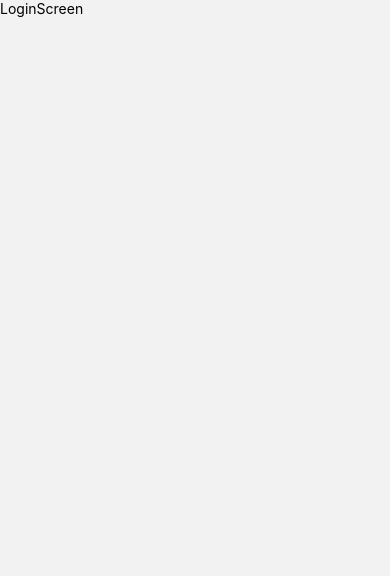
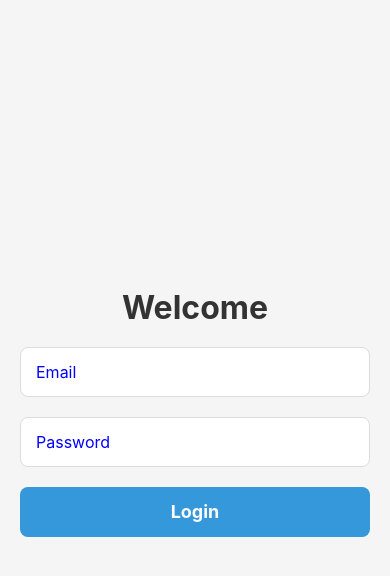
Before and after one commit to Sajal00/Expensetrack, a React Native app: screen /Login in a window 390 px wide. Shown: the top 576 px of the page. Built offline with nearby package versions, Linux system fonts and the light colour scheme.

Commit message:
Firebase setup

```diff
--- a/package.json
+++ b/package.json
@@ -10,6 +10,7 @@
     "test": "jest"
   },
   "dependencies": {
+    "@react-native-firebase/app": "^20.3.0",
     "@react-navigation/native": "^6.1.18",
     "@react-navigation/native-stack": "^6.10.1",
     "react": "18.2.0",
--- a/src/Screens/LoginScreen.js
+++ b/src/Screens/LoginScreen.js
@@ -1,10 +1,33 @@
-import {View, Text} from 'react-native';
-import React from 'react';
+import React, {useState} from 'react';
+import {View, Text, TextInput, TouchableOpacity} from 'react-native';
+import loginStyle from '../StyleSheet/Loginstyle';
 
 const LoginScreen = () => {
+  const [email, setEmail] = useState('');
+  const [password, setPassword] = useState('');
+
   return (
-    <View>
-      <Text>LoginScreen</Text>
+    <View style={loginStyle.container}>
+      <Text style={loginStyle.title}>Welcome</Text>
+      <TextInput
+        style={loginStyle.input}
+        placeholder="Email"
+        placeholderTextColor="blue"
+        value={email}
+        onChangeText={setEmail}
+        keyboardType="email-address"
+        autoCapitalize="none"
+      />
+      <TextInput
+        style={loginStyle.input}
+        placeholder="Password"
+        placeholderTextColor="blue"
+        value={password}
+        onChangeText={setPassword}
+      />
+      <TouchableOpacity style={loginStyle.button}>
+        <Text style={loginStyle.buttonText}>Login</Text>
+      </TouchableOpacity>
     </View>
   );
 };
--- /dev/null
+++ b/src/StyleSheet/Loginstyle.js
@@ -0,0 +1,46 @@
+import {StyleSheet, Dimensions} from 'react-native';
+
+const deviceHeight = Dimensions.get('window').height;
+const deviceWidth = Dimensions.get('window').width;
+
+const loginStyle = StyleSheet.create({
+  container: {
+    flex: 1,
+    justifyContent: 'center',
+    paddingHorizontal: 20,
+    backgroundColor: '#f5f5f5',
+  },
+  title: {
+    fontSize: 32,
+    fontWeight: 'bold',
+    color: '#333',
+    textAlign: 'center',
+    marginBottom: 20,
+  },
+  input: {
+    height: 50,
+    backgroundColor: '#fff',
+    borderRadius: 8,
+    paddingHorizontal: 15,
+    marginBottom: 20,
+    fontSize: 16,
+    borderWidth: 1,
+    borderColor: '#ddd',
+    color: 'blue',
+  },
+  button: {
+    height: 50,
+    backgroundColor: '#3498db',
+    borderRadius: 8,
+    justifyContent: 'center',
+    alignItems: 'center',
+    marginBottom: 20,
+  },
+  buttonText: {
+    color: '#fff',
+    fontSize: 18,
+    fontWeight: 'bold',
+  },
+});
+
+export default loginStyle;
```
Also changed, not shown: 4 other files (tests, documents, lock files or other folders).
